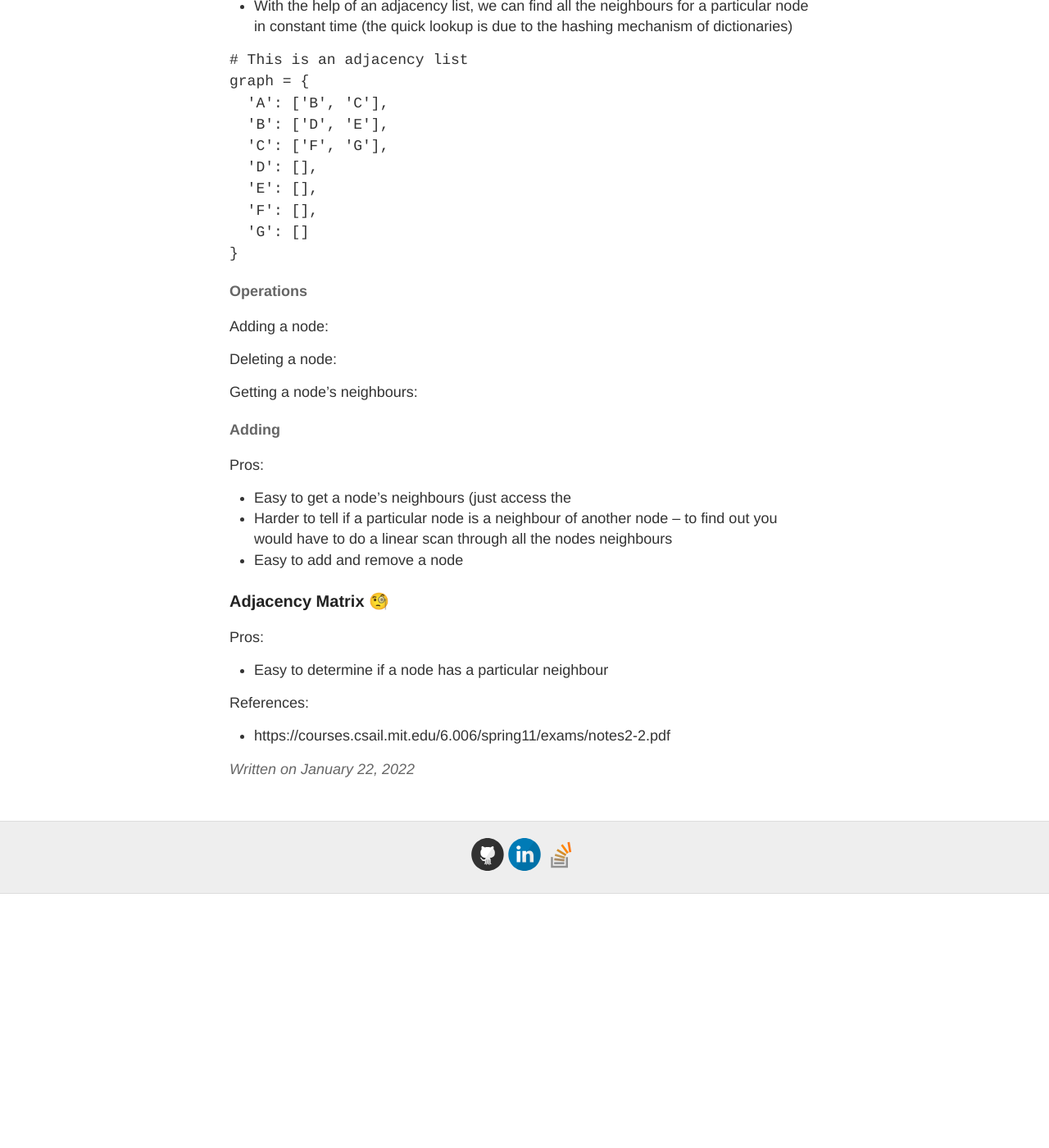
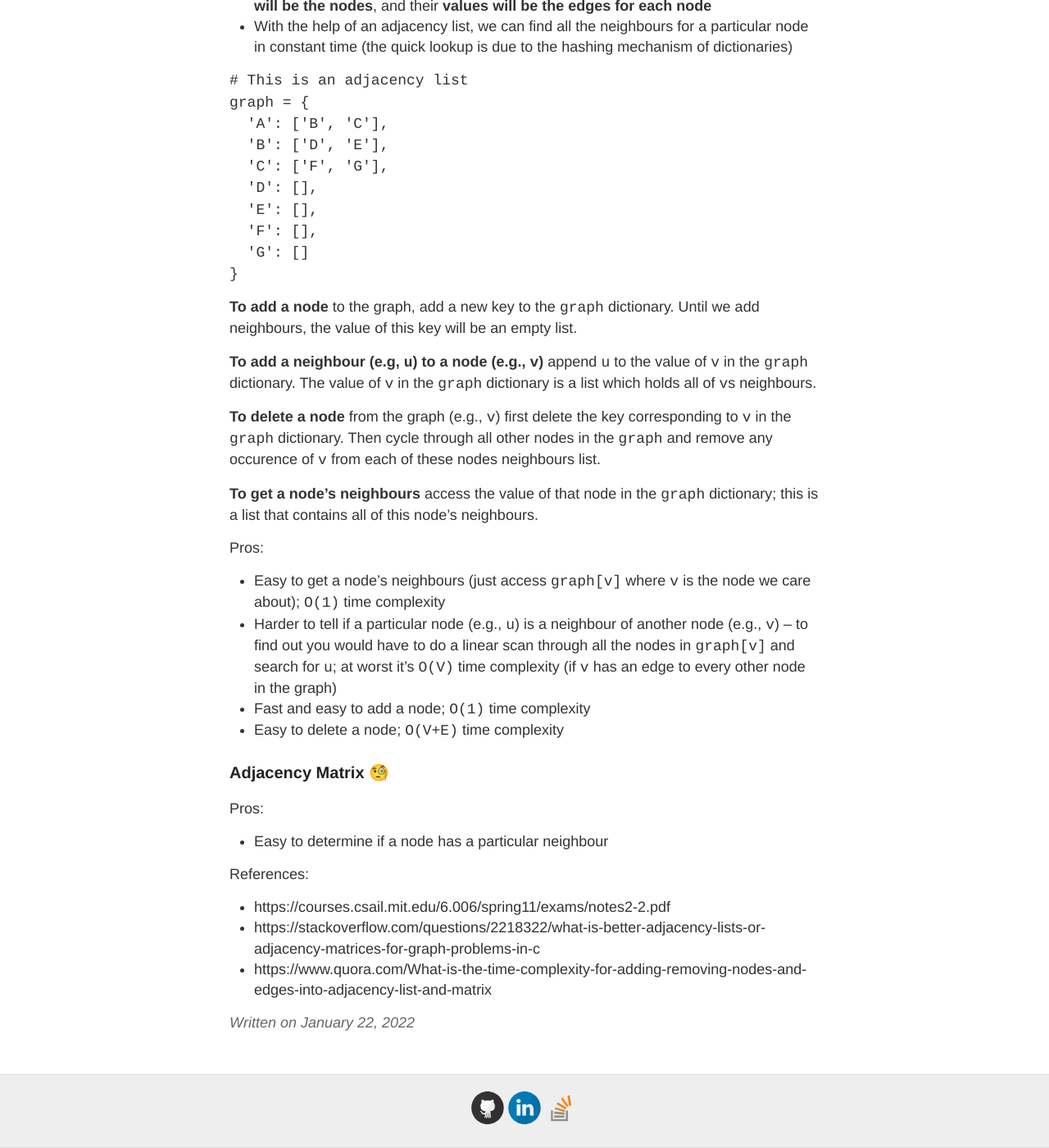
Before and after one commit to gutucristian/gutucristian.github.io, a Jekyll site: the page built from _posts/2022-01-22-Algorithms-And-Data-Structures.md, in a window 1280 px wide and 1400 px high, scrolled down 661 px. Shown: the whole window at 82% size. Built offline with Jekyll 4.4.1, drawn with Linux system fonts in a browser that asks for light colours; our own code applies the rules of GitHub Pages for plain Markdown files; before the commit the page ends 1751 px from its top, so only the background shows below that; some of the changed text lies outside the part shown.

Commit message:
Update 2022-01-22-Algorithms-And-Data-Structures.md

````diff
--- a/_posts/2022-01-22-Algorithms-And-Data-Structures.md
+++ b/_posts/2022-01-22-Algorithms-And-Data-Structures.md
@@ -2,12 +2,12 @@ A collection of notes covering information on core Computer Science algorithms a
 
 ## Graphs
 
-The two main graph representations we use when talking about graph problems are the **adjacency list** and **adjancency matrix** approaches.
+The two main graph representations we use when talking about graph problems are the **adjacency list** and **adjancency matrix** approaches. Generally, adjacency lists are the right data structure for most applications of graphs.
 
 ### Adjacency List 😎
 
 - An adjacency list is a list of lists
-- Each list corresponds to a node `u` (i.e., vertex) on the graph and contains all the edges `(u, v)` that originate from the node `u`
+- Each list corresponds to a node `v` (i.e., vertex) on the graph and contains all the edges `(u, v)` that originate from the node `u`
 - Thus, an adjacency list takes up `O(V + E)` space (`V` for number of nodes and `E` for number of edges)
 - In Python, we can represent an adjacency list as a dictionary. The dictionary’s **keys will be the nodes**, and their **values will be the edges for each node**
 - With the help of an adjacency list, we can find all the neighbours for a particular node in constant time (the quick lookup is due to the hashing mechanism of dictionaries)
@@ -25,20 +25,19 @@ graph = {
 }
 ```
 
-#### Operations
+**To add a node** to the graph, add a new key to the `graph` dictionary. Until we add neighbours, the value of this key will be an empty list.
 
-Adding a node:
+**To add a neighbour (e.g, `u`) to a node (e.g., `v`)** append `u` to the value of `v` in the `graph` dictionary. The value of `v` in the `graph` dictionary is a list which holds all of `v`s neighbours.
 
-Deleting a node:
+**To delete a node** from the graph (e.g., `v`) first delete the key corresponding to `v` in the `graph` dictionary. Then cycle through all other nodes in the `graph` and remove any occurence of `v` from each of these nodes neighbours list.
 
-Getting a node's neighbours:
-
-#### Adding
+**To get a node's neighbours** access the value of that node in the `graph` dictionary; this is a list that contains all of this node's neighbours.
 
 Pros:
-- Easy to get a node's neighbours (just access the
-- Harder to tell if a particular node is a neighbour of another node -- to find out you would have to do a linear scan through all the nodes neighbours
-- Easy to add and remove a node
+- Easy to get a node's neighbours (just access `graph[v]` where `v` is the node we care about); `O(1)` time complexity
+- Harder to tell if a particular node (e.g., `u`) is a neighbour of another node (e.g., `v`) -- to find out you would have to do a linear scan through all the nodes in `graph[v]` and search for `u`; at worst it's `O(V)` time complexity (if `v` has an edge to every other node in the graph)
+- Fast and easy to add a node; `O(1)` time complexity
+- Easy to delete a node; `O(V+E)` time complexity
 
 ### Adjacency Matrix 🧐
 
@@ -47,3 +46,5 @@ Pros:
 
 References:
 - https://courses.csail.mit.edu/6.006/spring11/exams/notes2-2.pdf
+- https://stackoverflow.com/questions/2218322/what-is-better-adjacency-lists-or-adjacency-matrices-for-graph-problems-in-c
+- https://www.quora.com/What-is-the-time-complexity-for-adding-removing-nodes-and-edges-into-adjacency-list-and-matrix
````
